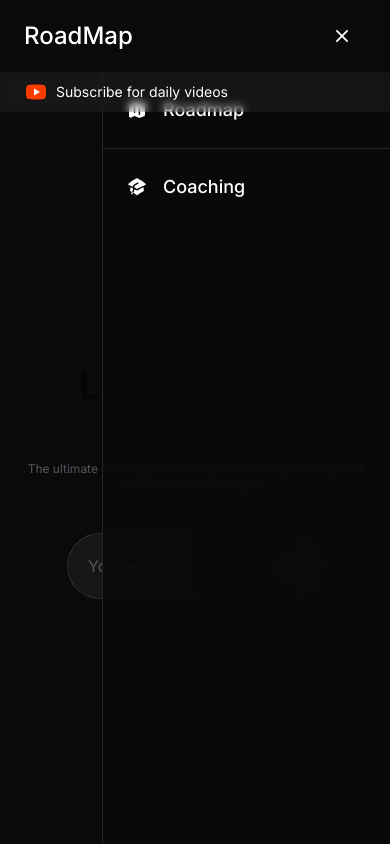
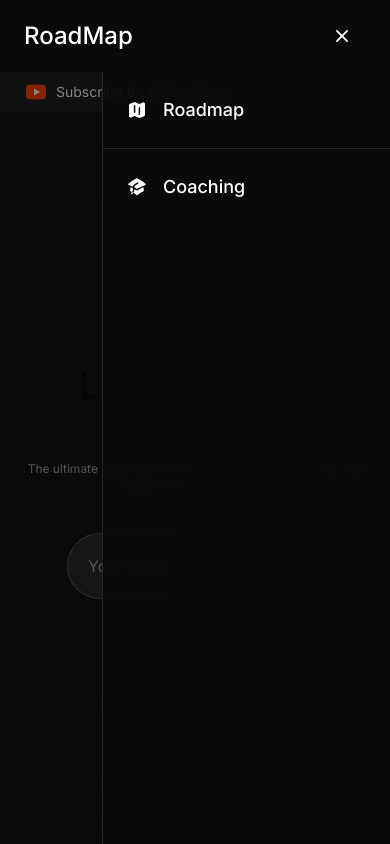
Before and after one commit to AydosJs/nazzyAbi, a Next.js app: page / in a window 390 px wide. Both pictures are taken after a click on the button 344 px from the left and 34 px from the top of the page. Shown: the top 844 px of the page. Built offline with nearby package versions, Linux system fonts and the light colour scheme.

Commit message:
sidebar bug fixxed

```diff
--- a/app/components/Header.tsx
+++ b/app/components/Header.tsx
@@ -23,7 +23,7 @@ const Header = () => {
 
   return (
     <div className="top-0 sticky bg-neutral-950 bg-opacity-60 z-50">
-      <header className="p-4 px-6 sm:px-8 sm:border-b backdrop-filter backdrop-blur-lg z-50 text-white border-neutral-800">
+      <header className="p-4 px-6 sm:px-8 sm:border-b backdrop-filter backdrop-blur-lg text-white border-neutral-800">
         <div className="container mx-auto flex flex-row flex-nowrap items-center justify-between">
           <div className="flex flex-row items-center space-x-4">
             <Link href={'/'}>
@@ -67,9 +67,16 @@ const Header = () => {
             </svg>}
           </button>
 
+        </div>
+      </header>
+
+      <div className='sm:hidden p-2 px-6 bg-white bg-opacity-5 backdrop-blur-sm'>
+        <YoutubeLink />
+      </div>
+
       {/* sidebar for mobile */}
       {isOpen && (
-            <div className={`sm:hidden absolute p-0 mt-[72px] h-[calc(100vh-72px)] flex flex-col justify-between pb-0 top-0 right-0 z-40 overflow-auto border-l border-neutral-800 w-72 bg-neutral-950 bg-opacity-90 backdrop-filter backdrop-blur-3xl `}>
+        <div className={`z-50 sm:hidden absolute p-0 mt-[72px] h-[calc(100vh-72px)] flex flex-col justify-between pb-0 top-0 right-0 overflow-auto border-l border-neutral-800 w-72 bg-neutral-950 bg-opacity-90 backdrop-filter backdrop-blur-3xl `}>
 
           <ul onClick={toggleSidebar} className="">
             <Link href={'/roadmap'}>
@@ -100,12 +107,6 @@ const Header = () => {
           style={{ zIndex: 10 }}
         ></div>
       )}
-
-        </div>
-      </header>
-      <div className='sm:hidden p-2 px-6 bg-white bg-opacity-5  backdrop-blur-sm'>
-        <YoutubeLink />
-      </div>
     </div>
   )
 }
```
Lines whose indentation alone changed are shown as unchanged.
